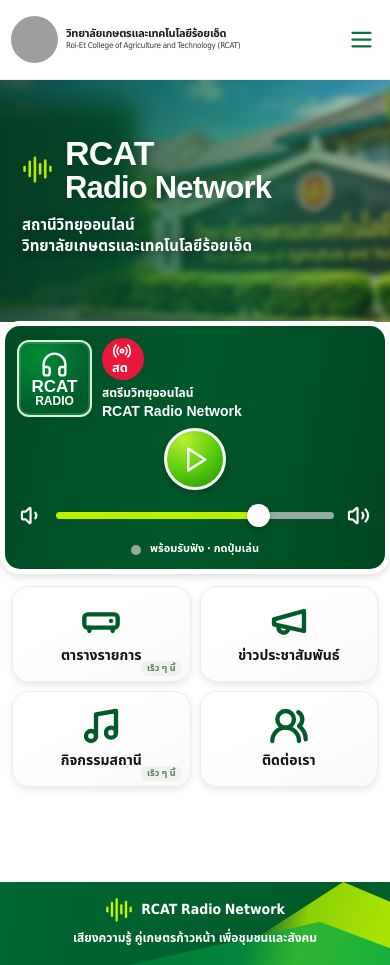
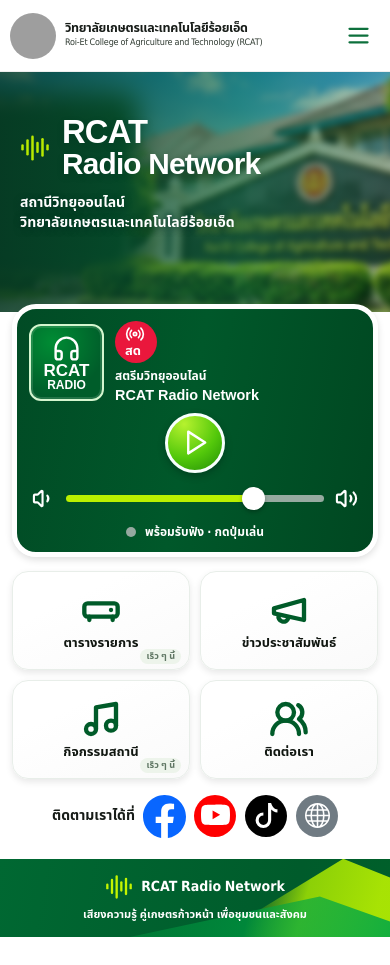
Before and after one commit to yiwssx/rcat-radio-network, a Svelte app in the folder listener-web/: page / in a window 390 px wide. After the commit the page ends 937 px from the top, so only its background shows below. Built offline with nearby package versions, Linux system fonts and the light colour scheme; grey boxes are pictures that could not be loaded.

Commit message:
fix(listener): balance desktop, tablet and mobile responsive layout without changing player behavior (#22)

```diff
--- a/listener-web/src/app.css
+++ b/listener-web/src/app.css
@@ -69,3 +69,126 @@
   .footer-claim { width:100%; max-width:100%; padding-left:0; border-left:0; font-size:12px; font-weight:600; line-height:1.5; text-align:center; }
   .footer-inner .footer-listen { display:none; }
 }
+
+/* RRN-22 Responsive refinement: preserve approved green radio design.
+   Only visual layout changes: 1160px navigation, 920px tablet, 750px mobile. */
+.site-shell { display:flex; flex-direction:column; min-height:100vh; min-height:100dvh; overflow-x:clip; }
+.site-shell > main { flex:1 0 auto; min-width:0; }
+.header-inner { width:min(calc(100% - 40px), 1440px); max-width:1440px; }
+.hero-content { width:min(calc(100% - 64px), 1440px); }
+.player-wrap { width:min(calc(100% - 48px), 1440px); margin:-5px auto 0; }
+.player-panel { grid-template-columns:106px minmax(175px,1.2fr) 80px minmax(155px,1fr) minmax(135px,.8fr); column-gap:clamp(12px,1.4vw,26px); padding:14px clamp(16px,2.5vw,38px); }
+.player-station-icon { width:106px; height:108px; }
+.short-links { width:min(calc(100% - 48px), 1440px); margin:24px auto 32px; }
+.short-link strong { white-space:normal; text-align:center; overflow-wrap:break-word; line-height:1.2; padding-inline:3px; }
+.footer { margin-top:0; }
+.footer-inner { width:min(calc(100% - 48px), 1400px); }
+
+@media (max-width:1160px) {
+  .topbar { height:82px; }
+  .header-inner { gap:14px; }
+  .institution { min-width:0; flex:1; gap:10px; }
+  .college-mark { width:60px; height:60px; }
+  .institution-name { font-size:clamp(15px,1.7vw,19px); }
+  .institution-name small { font-size:11px; }
+  .station-wordmark { min-width:0; padding-left:14px; gap:7px; }
+  .station-wordmark .logo-signal { width:41px; height:43px; }
+  .station-wordmark strong { font-size:26px; }
+  .station-wordmark small { font-size:18px; }
+  .menu-toggle { display:flex; align-items:center; justify-content:center; width:44px; height:44px; flex:none; }
+  .navlinks { display:none; position:absolute; top:100%; left:0; right:0; padding:12px clamp(20px,4vw,42px) 18px; background:#fff; z-index:20; box-shadow:0 14px 22px #0e3c2933; flex-direction:column; align-items:stretch; max-height:calc(100dvh - 82px); overflow-y:auto; }
+  .navlinks.opened { display:flex; }
+  .navlinks a,.navlinks button { width:100%; font-size:15px; padding:12px 15px; text-align:left; }
+  .player-panel { grid-template-columns:100px minmax(160px,1fr) 78px minmax(160px,.85fr); grid-template-areas:'cover description play volume' 'cover status status status'; gap:12px 18px; min-height:0; padding:16px 22px; }
+  .player-station-icon { grid-area:cover; width:100px; height:100px; }
+  .player-description { grid-area:description; padding:0; height:auto; border-right:0; }
+  .player-description h2 { white-space:normal; font-size:18px; }
+  .player-play-area { grid-area:play; justify-self:center; }
+  .play-button { height:72px; width:72px; border-width:4px; }
+  .volume-group { grid-area:volume; padding:0; border-right:0; }
+  .playback-message { grid-area:status; justify-self:start; min-width:0; }
+  .short-links { grid-template-columns:minmax(0,1fr) 208px; gap:18px; }
+  .shortcut-grid { gap:12px; }
+  .short-link strong { font-size:14px; }
+  .footer-claim { font-size:clamp(12px,1.35vw,16px); padding-left:14px; }
+  .footer-station strong { font-size:16px; }
+  .footer-listen { font-size:13px; }
+}
+
+@media (max-width:920px) {
+  .station-wordmark { display:none; }
+  .institution { max-width:none; }
+  .hero { height:315px; }
+  .hero-content { width:calc(100% - 56px); }
+  .hero h1 { font-size:clamp(48px,6.7vw,64px); }
+  .hero-content p { font-size:clamp(20px,3vw,26px); }
+  .short-links { display:grid; grid-template-columns:1fr; gap:16px; }
+  .shortcut-grid { grid-template-columns:repeat(4,minmax(0,1fr)); gap:12px; }
+  .short-link { height:106px; }
+  .follow-section { display:flex; align-items:center; justify-content:center; flex-wrap:wrap; gap:14px; padding:2px 0; }
+  .follow-section h2 { font-size:16px; margin:0; }
+  .footer-inner { gap:14px; }
+  .footer-claim { border:0; padding:0; }
+  .footer-inner .footer-listen { display:none; }
+}
+
+@media (max-width:750px) {
+  .topbar { height:72px; }
+  .header-inner { width:calc(100% - 28px); gap:8px; }
+  .college-mark { width:50px; height:50px; }
+  .institution { gap:9px; }
+  .institution-name { font-size:clamp(12px,3.1vw,15px); }
+  .institution-name small { font-size:clamp(9px,2.3vw,11px); }
+  .menu-toggle { width:44px; height:44px; }
+  .navlinks { top:100%; max-height:calc(100dvh - 72px); }
+  .hero { height:clamp(240px,53vw,280px); }
+  .hero-content { width:calc(100% - 40px); padding:36px 0 0; justify-content:flex-start; }
+  .hero-heading-row { gap:12px; }
+  .hero h1 { font-size:clamp(32px,7.8vw,42px); letter-spacing:-.8px; }
+  .hero-signal { width:clamp(28px,7.8vw,38px); height:60px; }
+  .hero-content p { margin:17px 0 0; font-size:clamp(14px,3.65vw,17px); line-height:1.4; }
+  .player-wrap { width:min(calc(100% - 24px),560px); margin:-10px auto 0; }
+  .player-panel { grid-template-columns:78px minmax(0,1fr); grid-template-areas:'cover description' 'play play' 'volume volume' 'status status'; border-width:5px; border-radius:24px; min-height:0; padding:14px; gap:10px 14px; }
+  .player-station-icon { grid-area:cover; width:76px; height:78px; }
+  .player-description { grid-area:description; height:auto; }
+  .player-description h2 { font-size:clamp(14px,3.7vw,17px); line-height:1.15; }
+  .player-play-area { grid-area:play; justify-self:center; }
+  .play-button { width:64px; height:64px; border-width:3px; }
+  .volume-group { grid-area:volume; width:100%; padding:5px 3px; border:0; gap:11px; }
+  .playback-message { grid-area:status; justify-self:center; justify-content:center; width:100%; margin:0; font-size:12px; }
+  .short-links { display:flex; flex-direction:column; align-items:stretch; width:min(calc(100% - 24px),560px); margin:14px auto 22px; gap:16px; }
+  .shortcut-grid { grid-template-columns:repeat(2,minmax(0,1fr)); gap:10px; }
+  .short-link { height:102px; min-width:0; border-radius:16px; gap:5px; }
+  .short-link strong { font-size:14px; line-height:1.25; }
+  .follow-section { display:flex; justify-content:center; align-items:center; flex-wrap:wrap; gap:12px; padding:0 4px; }
+  .follow-section h2 { font-size:14px; margin:0; }
+  .socials { gap:9px; }
+  .socials a { width:42px; height:42px; }
+  .footer { min-height:0; margin-top:0; }
+  .footer-inner { width:calc(100% - 28px); min-height:0; padding:14px 0; display:flex; flex-direction:column; align-items:center; justify-content:center; gap:6px; text-align:center; }
+  .footer-station { justify-content:center; white-space:normal; gap:8px; }
+  .footer-station svg { width:28px; height:28px; flex:none; }
+  .footer-station strong { font-size:14px; line-height:1.25; }
+  .footer-claim { width:100%; max-width:100%; padding:0; border:0; font-size:12px; line-height:1.5; text-align:center; }
+  .footer-inner .footer-listen { display:none; }
+}
+
+@media (max-width:390px) {
+  .header-inner { width:calc(100% - 20px); }
+  .institution-name { font-size:clamp(11px,3.2vw,13px); }
+  .institution-name small { font-size:9px; }
+  .college-mark { width:46px; height:46px; }
+  .hero { height:240px; }
+  .hero-content { width:calc(100% - 40px); padding:44px 0 0; }
+  .hero h1 { font-size:clamp(30px,8.4vw,34px); }
+  .hero-signal { width:30px; height:54px; }
+  .hero-content p { margin-top:14px; font-size:14px; }
+  .player-wrap { margin:-8px auto 0; }
+  .player-panel { padding:12px; gap:9px 10px; grid-template-columns:76px minmax(0,1fr); }
+  .player-station-icon { width:75px; height:77px; }
+  .play-button { width:60px; height:60px; }
+  .short-link { height:99px; }
+  .short-link strong { font-size:13px; }
+  .follow-section { gap:8px; }
+  .footer-claim { font-size:11px; }
+}
```
